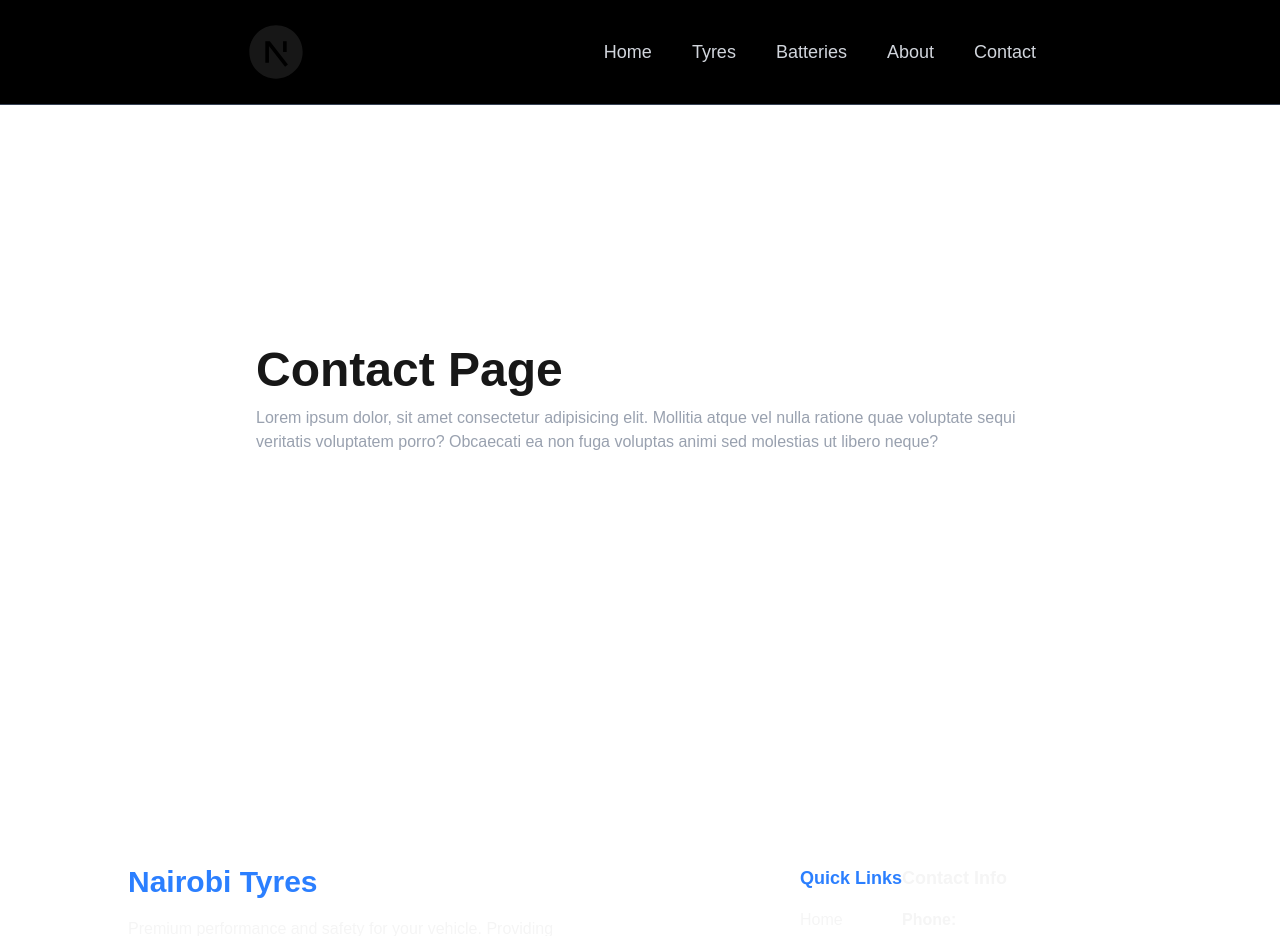
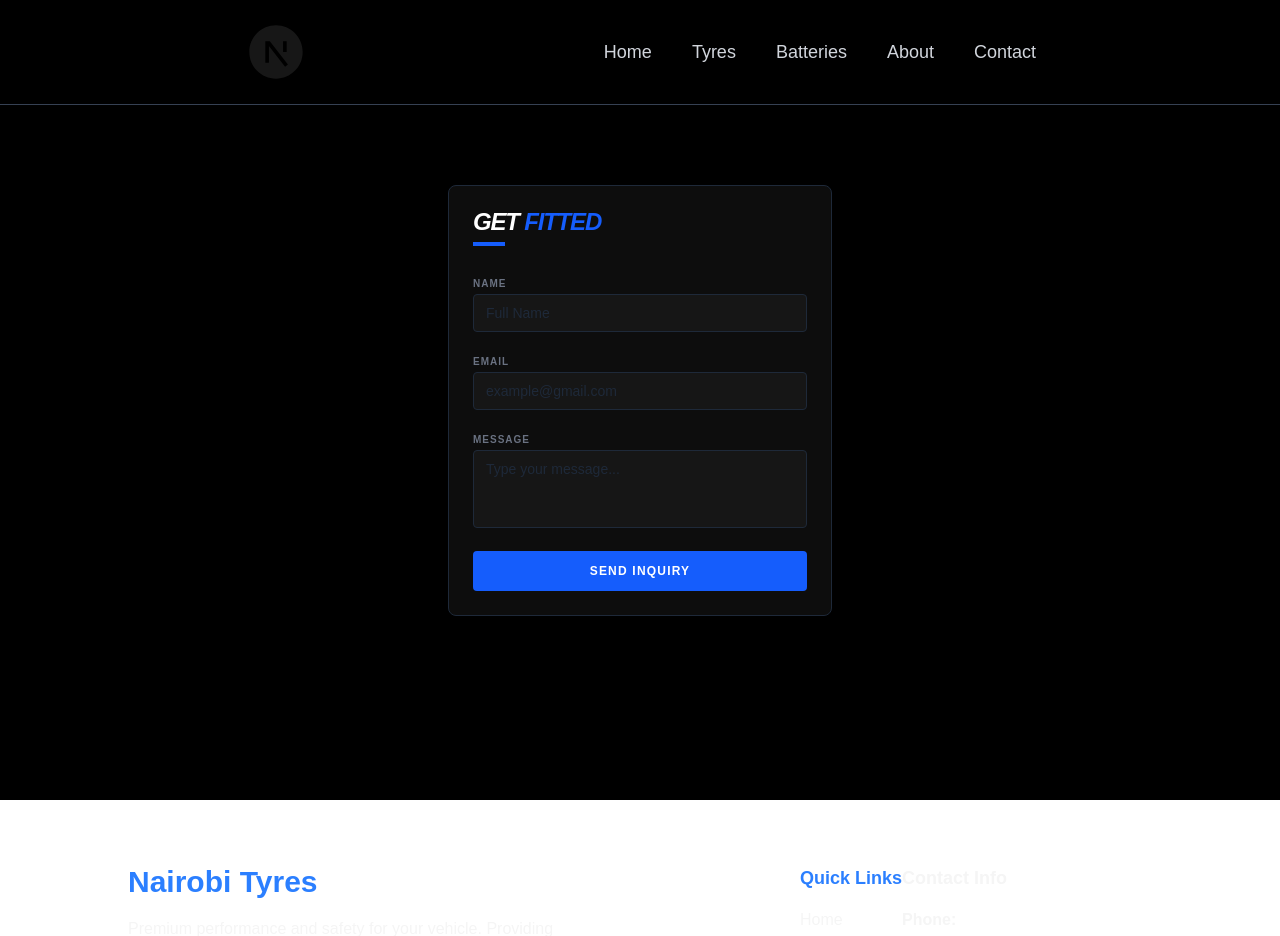
Before and after one commit to billiam-creator/Next.js_snippets, a Next.js app: page /contact in a window 1280 px wide. Shown: the top 936 px of the page. Built offline with nearby package versions, Linux system fonts and the light colour scheme.

Commit message:
Feat: contact card

```diff
--- a/app/contact/page.tsx
+++ b/app/contact/page.tsx
@@ -1,19 +1,58 @@
 import React from 'react'
 
-const page = () => {
+const ContactCard = () => {
   return (
-    <div className="min-h-screen flex items-center justify-center">
-      <div className="space-y-3 max-w-3xl">
-        <h1 className="text-5xl font-semibold">Contact Page</h1>
-        <p className="text-gray-400">
-          Lorem ipsum dolor, sit amet consectetur adipisicing elit. Mollitia
-          atque vel nulla ratione quae voluptate sequi veritatis voluptatem porro?
-          Obcaecati ea non fuga voluptas animi sed molestias ut libero neque?
-          </p>
+    <div className="min-h-screen flex items-center justify-center bg-black p-4">
+      {/* Compact Card */}
+      <div className="w-full max-w-sm bg-[#0d0d0d] border border-gray-800 rounded-lg p-6 shadow-2xl">
 
+        {/* Header*/}
+        <div className="mb-6">
+          <h1 className="text-2xl font-black text-white uppercase italic tracking-tighter leading-none">
+            Get <span className="text-blue-600">Fitted</span>
+          </h1>
+          <div className="h-1 w-8 bg-blue-600 mt-2"></div>
+        </div>
+
+        <form className="space-y-4">
+          <div className="space-y-1">
+            <label className="text-[10px] font-bold text-gray-500 uppercase tracking-widest">Name</label>
+            <input
+              type="text"
+              placeholder="Full Name"
+              className="w-full bg-[#161616] border border-gray-800 text-white text-sm px-3 py-2 rounded focus:outline-none focus:border-blue-600 transition-colors placeholder:text-gray-800"
+            />
+          </div>
+
+          <div className="space-y-1">
+            <label className="text-[10px] font-bold text-gray-500 uppercase tracking-widest">Email</label>
+            <input
+              type="email"
+              placeholder="example@gmail.com"
+              className="w-full bg-[#161616] border border-gray-800 text-white text-sm px-3 py-2 rounded focus:outline-none focus:border-blue-600 transition-colors placeholder:text-gray-800"
+            />
+          </div>
+
+          <div className="space-y-1">
+            <label className="text-[10px] font-bold text-gray-500 uppercase tracking-widest">Message</label>
+            <textarea
+              rows={3}
+              placeholder="Type your message..."
+              className="w-full bg-[#161616] border border-gray-800 text-white text-sm px-3 py-2 rounded focus:outline-none focus:border-blue-600 transition-colors placeholder:text-gray-800 resize-none"
+            ></textarea>
+          </div>
+
+          {/* Action Button*/}
+          <button
+            type="submit"
+            className="w-full bg-blue-600 hover:bg-blue-700 text-white font-bold text-xs uppercase py-3 rounded transition-all active:scale-[0.97] tracking-widest"
+          >
+            Send Inquiry
+          </button>
+        </form>
       </div>
     </div>
   )
 }
 
-export default page
+export default ContactCard
```
